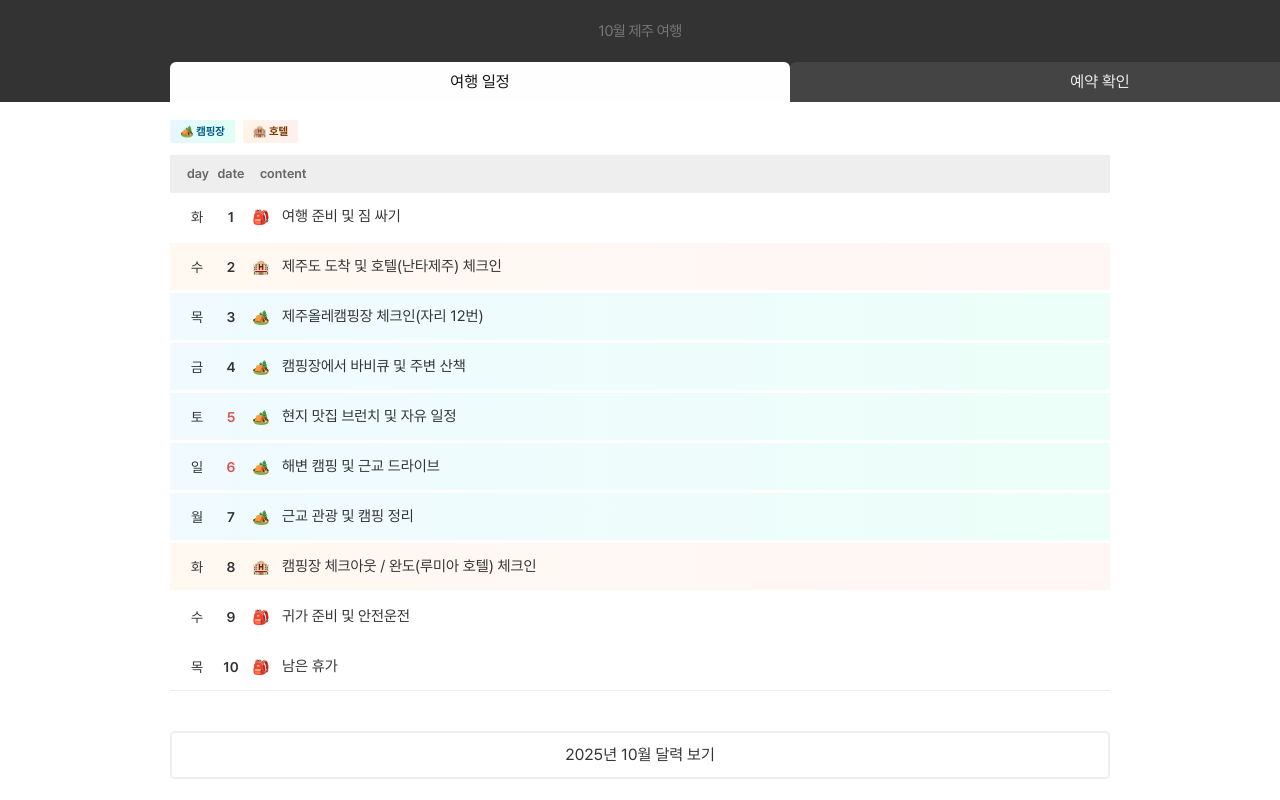
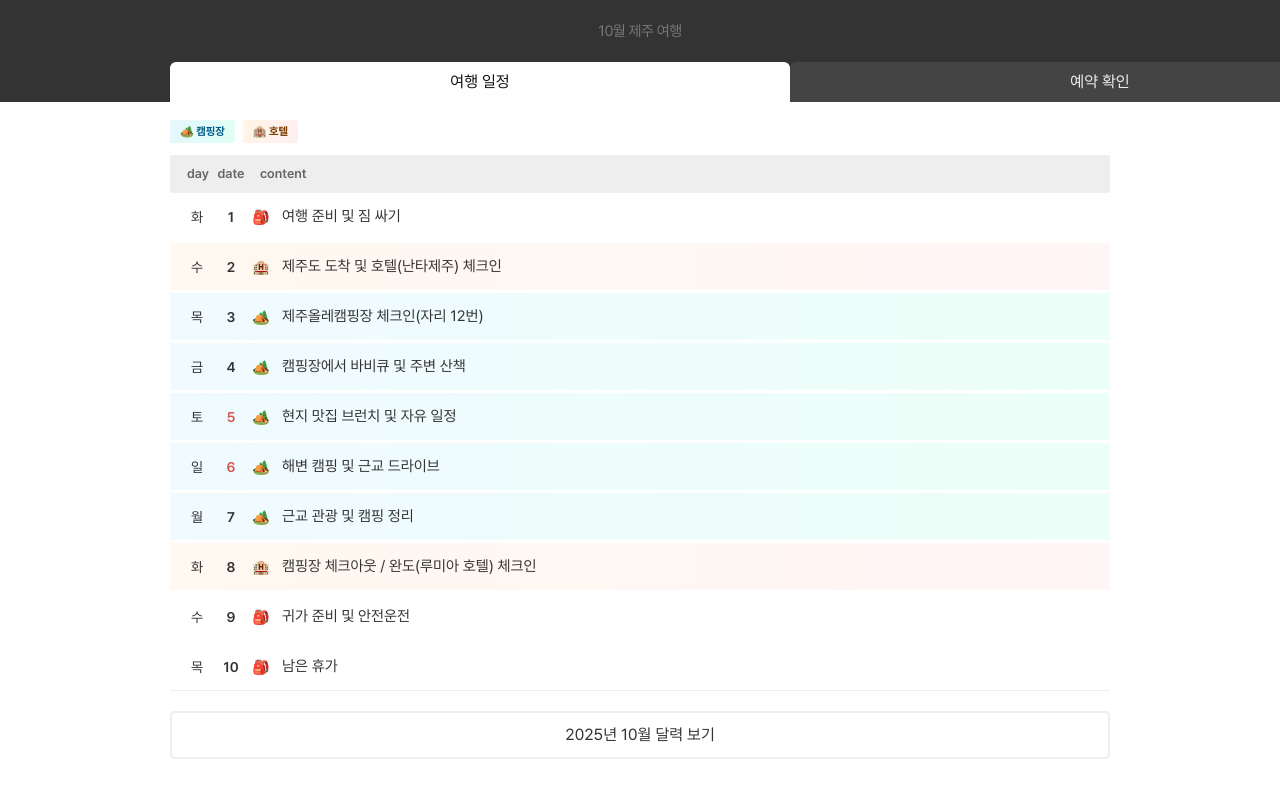
Before and after one commit to jdwcg/travel, a React (Vite) app: page /schedule in a window 1280 px wide. Built offline with nearby package versions, Linux system fonts and the light colour scheme.

Commit message:
달력 걸기 완료 (스타일 수정) 3

```diff
--- a/src/pages/CalendarPage.tsx
+++ b/src/pages/CalendarPage.tsx
@@ -59,7 +59,7 @@ export default function CalendarPage() {
             <div style={{ display: 'flex', justifyContent: 'center' }}>
                 <p
                     style={{
-                        marginTop: 24,
+                        marginTop: 0,
                         border: '1px solid #ddd',
                         textAlign: 'center',
                         borderRadius: 4,
--- a/src/pages/SchedulePage.tsx
+++ b/src/pages/SchedulePage.tsx
@@ -98,7 +98,7 @@ export default function SchedulePage() {
     );
 }
 export const CalendarView = styled.div`
-    margin-top: 40px;
+    margin-top: 20px;
     padding: 0;
     box-sizing: border-box;
     position: relative;
```
